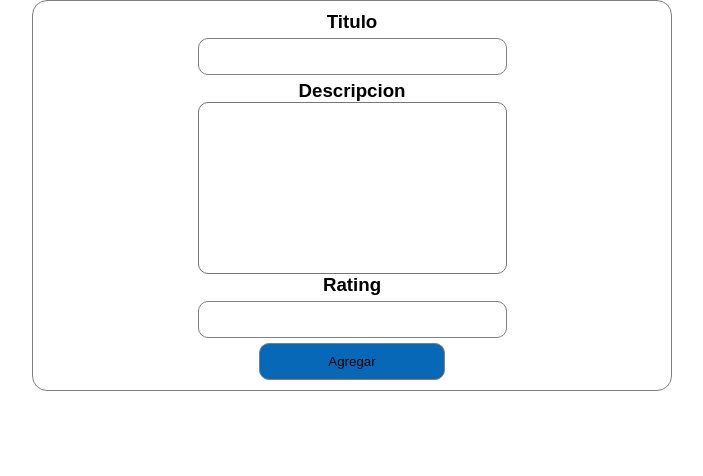
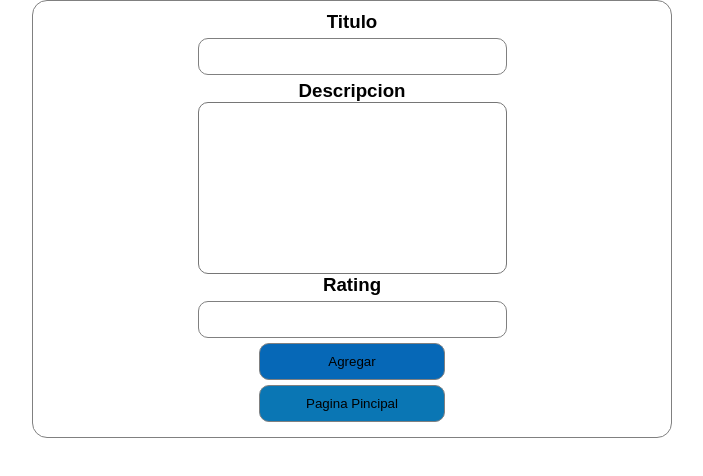
Before and after one commit to rubenleal89/reto3_listaHoteles_JS, a plain HTML site: page reviewHoteles.html in a window 1280 px wide. Shown: the whole page, without its empty margins (288-991 px from the left). Drawn offline with Linux system fonts and the light colour scheme.

Commit message:
feat: add button to return to the main page

```diff
--- a/reviewHoteles.html
+++ b/reviewHoteles.html
@@ -21,6 +21,7 @@
             <input type="text" id="rating">
             <button type="submit" class="buttonComentario">Agregar</button>
         </form>
+        <button onclick="location.href='index.html'" class="btnRegreso">Pagina Pincipal</button>
     </section>
     <script src="codeReviewHoteles.js"></script>
 </body>
--- a/style.css
+++ b/style.css
@@ -82,15 +82,27 @@
     margin-bottom: 5px;
 }
 
-.formulario{
-    display: flex;
-    flex-direction: column;
-    align-items: center;
+.sect-formulario{
     width: 50%;
     border: 1px solid gray;
     padding: 10px;
     border-radius: 15px;
     margin: auto;
+}
+
+.formulario{
+    display: flex;
+    flex-direction: column;
+    align-items: center;
+}
+
+.btnRegreso{
+    width: 30%;
+    padding: 10px;
+    border-radius: 10px;
+    border: 1px solid gray;
+    background-color: #0a76b4;
+    margin: 5px 35%;
 }
 
 .formulario input{
```
